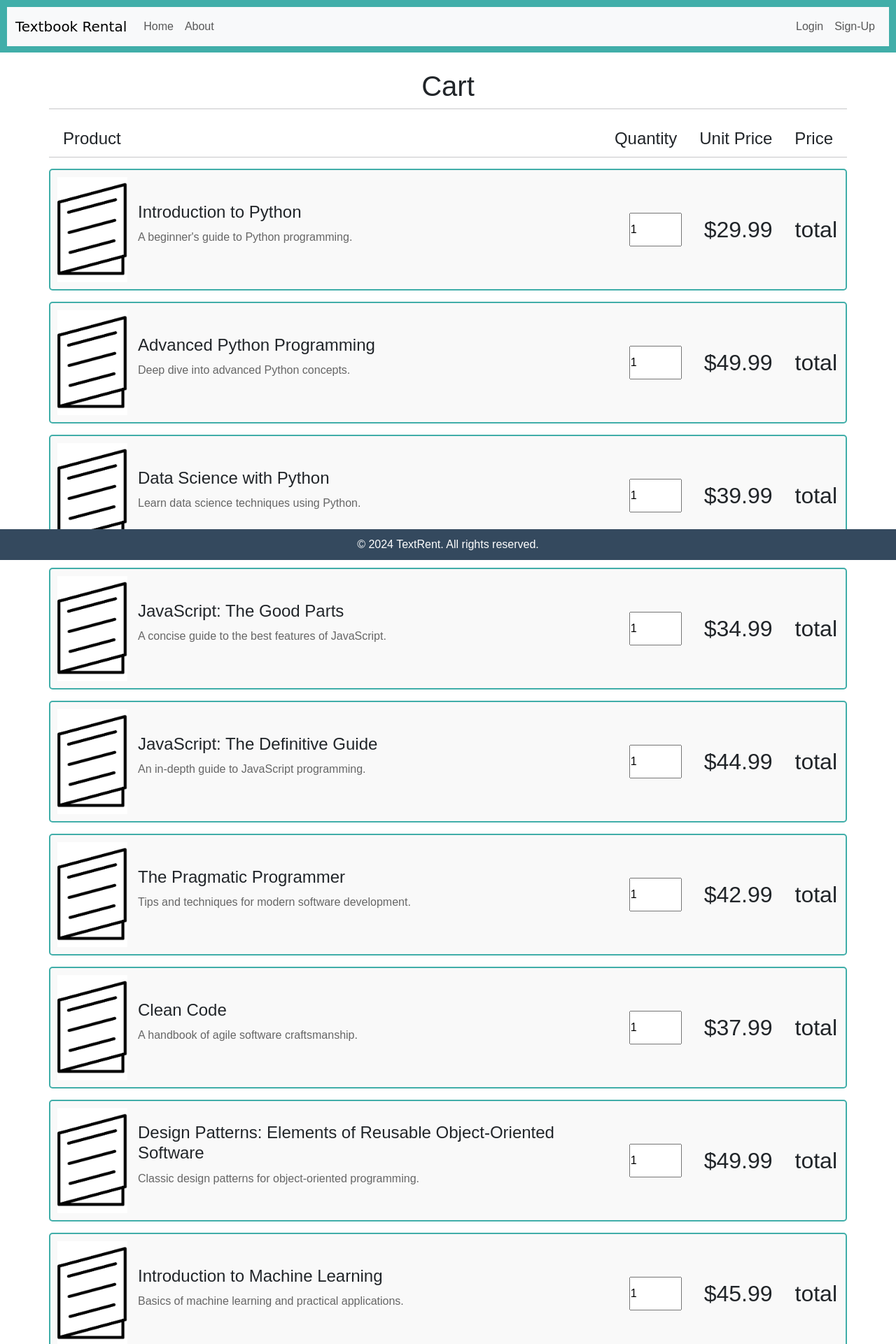
After one commit to ZaidJ2003/Textbook-Rental-Application, a Flask app: page /cart in a window 1280 px wide. The commit adds this page. Shown: the top 1920 px of the page at 70% size. Run offline with Flask 3, Linux system fonts and the light colour scheme; some libraries are stand-ins or nearby versions.

Commit message:
Added cart page, still not finished as tables are not created in db

```diff
--- a/app.py
+++ b/app.py
@@ -154,6 +154,14 @@ def register_user():
 
     return redirect('/')
 
+@app.get('/cart')
+def get_cart():
+    return render_template('cart.html', textbooks = textbooks)
+
+@app.post('/cart')
+def update_cart():
+    return render_template('cart.html')
+
 @app.get('/book')
 def book():
 
--- /dev/null
+++ b/static/css/cart.css
@@ -0,0 +1,171 @@
+* {
+    margin: 0;
+    padding: 0;
+    box-sizing: border-box;
+}
+
+body {
+    font-family: 'Poppins', sans-serif;
+    min-height: 100vh;
+    display: grid;
+    grid-template-columns: 1fr;
+    grid-auto-rows: 75px auto 50px;
+    grid-template-areas:
+    "hd"
+    "main"
+    "ft";
+    margin: 0 0 var(--header-height) 0;
+}
+
+header {
+    grid-area: hd;
+    background-color: #41aea9;
+    color: #005A91;
+    padding: 10px;
+    text-align: center;
+    position: relative;
+    top:0;
+}
+
+main {
+    grid-area: main;
+}
+
+footer {
+    grid-area: ft;
+    background-color: #34495e;
+    color: #fff;
+    padding: 10px;
+    text-align: center;
+    margin-top: auto;
+    bottom: 0;
+    width: 100%;
+    position: sticky;
+    bottom: 0;
+}
+
+.cart-items-container {
+    display: flex;
+    flex-direction: column;
+    gap: 1rem;
+    padding: 0;
+    margin-bottom: 10px;
+}
+
+.search-textbook {
+    display: flex;
+    align-items: center;
+    border: 2px solid #41aea9;
+    padding: 10px;
+    border-radius: 5px;
+    background-color: #f9f9f9;
+}
+
+.search-textbook:hover {
+    filter: brightness(90%);
+}
+
+.search-textbook-image {
+    width: 100px;
+    height: 150px;
+    object-fit: cover;
+    margin-right: 15px;
+}
+
+.search-textbook-info {
+    flex: 1;
+    margin-right: 15px;
+}
+
+.search-textbook-title {
+    font-size: 1.5rem;
+    margin: 0;
+    text-align: left;
+}
+
+.search-textbook-description {
+    margin-top: 10px;
+    font-size: 1rem;
+    color: #666;
+    text-align: left;
+}
+
+.search-textbook-right {
+    text-align: right;
+    display: flex;
+    gap: 2rem;
+    min-width: 15%;
+    margin-right: 2px;
+}
+
+.search-textbook-right p {
+    margin: 0;
+    font-size: 2rem;
+}
+
+.book-container {
+    display: flex;
+    padding: 20px;
+    gap: 20px;
+    max-width: 1200px;
+    margin: auto;
+}
+
+.book-image img {
+    width: 300px;
+    height: auto;
+    object-fit: cover;
+    border-radius: 8px;
+}
+
+.book-details {
+    display: flex;
+    flex-direction: column;
+    justify-content: center;
+    flex: 1;
+}
+
+.book-title {
+    font-size: 2rem;
+    margin-bottom: 10px;
+}
+
+.book-description {
+    font-size: 1rem;
+    color: #666;
+    margin-bottom: 20px;
+}
+
+.book-price {
+    font-size: 1.5rem;
+    font-weight: bold;
+    margin-bottom: 20px;
+}
+
+.book-buy-button {
+    padding: 10px 20px;
+    font-size: 1rem;
+    color: #fff;
+    background-color: #41aea9;
+    border: none;
+    border-radius: 5px;
+    cursor: pointer;
+    transition: background-color 0.3s ease;
+}
+
+.book-buy-button:hover {
+    background-color: #319d95;
+}
+
+.quantity-input {
+    max-width: 75px;
+}
+
+.cart-headers {
+    font-size: x-large;
+    gap: 1rem;
+}
+
+.checkout-button {
+    width: 100%;
+}
--- a/templates/_layout.html
+++ b/templates/_layout.html
@@ -5,6 +5,8 @@
     <meta charset="UTF-8">
     <meta name="viewport" content="width=device-width, initial-scale=1.0">
     <link rel="stylesheet" href="https://cdn.jsdelivr.net/npm/bootstrap@5.3.3/dist/css/bootstrap.min.css">
+    <link rel="stylesheet" href="https://cdnjs.cloudflare.com/ajax/libs/font-awesome/4.7.0/css/font-awesome.min.css">
+    <script src="https://kit.fontawesome.com/806bf8b7df.js" crossorigin="anonymous"></script>
     <title>Textbook Rental || {% block title %}{% endblock %}</title>
 </head>
 
--- /dev/null
+++ b/templates/cart.html
@@ -0,0 +1,43 @@
+{% extends '_layout.html' %}
+
+{% block title %}<title>Cart</title>{% endblock %}
+
+{% block body %}
+<link rel="stylesheet" href="/static/css/cart.css">
+<div class="container">
+    <div class="row">
+        <h1 class="text-center mt-4">Cart</h2>
+        {% if textbooks.count != 0 %}
+            <hr>
+            <div class="d-flex cart-headers">
+                <div class="p-2 flex-grow-1">Product</div>
+                <div class="p-2">Quantity</div>
+                <div class="p-2">Unit Price</div>
+                <div class="p-2">Price</div>
+            </div>
+            <hr>
+            <section class="cart-items-container">
+                <form action="/update_cart" class="cart-items-container" method="POST">
+                    {% for textbook in textbooks %}
+                        <div class="search-textbook">
+                            <img src="{{ textbook.image_url }}" alt="{{ textbook.title }}" class="search-textbook-image">
+                            <div class="search-textbook-info">
+                                <h2 class="search-textbook-title">{{ textbook.title }}</h2>
+                                <p class="search-textbook-description">{{ textbook.description }}</p>
+                            </div>
+                            <div class="search-textbook-right">
+                                <input type="number" name="quantity_{{ textbook.id }}" class="quantity-input form-outline" value="1" min="1">
+                                <p class="unit-price"> {{ textbook.price }} </p>
+                                <p class="total-price"> total </p>
+                            </div>
+                        </div>
+                    {% endfor %}
+                </form>
+            </section>
+            <button type="submit" class="checkout-button text-center">Checkout</button>
+        {% else %}
+            <h2>Your cart is empty. Add books to checkout</p>
+        {% endif %}
+    </div>
+</div>
+{% endblock %}
--- a/templates/register.html
+++ b/templates/register.html
@@ -53,7 +53,6 @@
 
                             <div class="signin">
                                 <span>Already have an account? <a href="login">Login here</a></span>
-
                             </div>
 
                     </form>
```
Also changed, not shown: textbook_app_schema.sql (+16 -0 lines).
